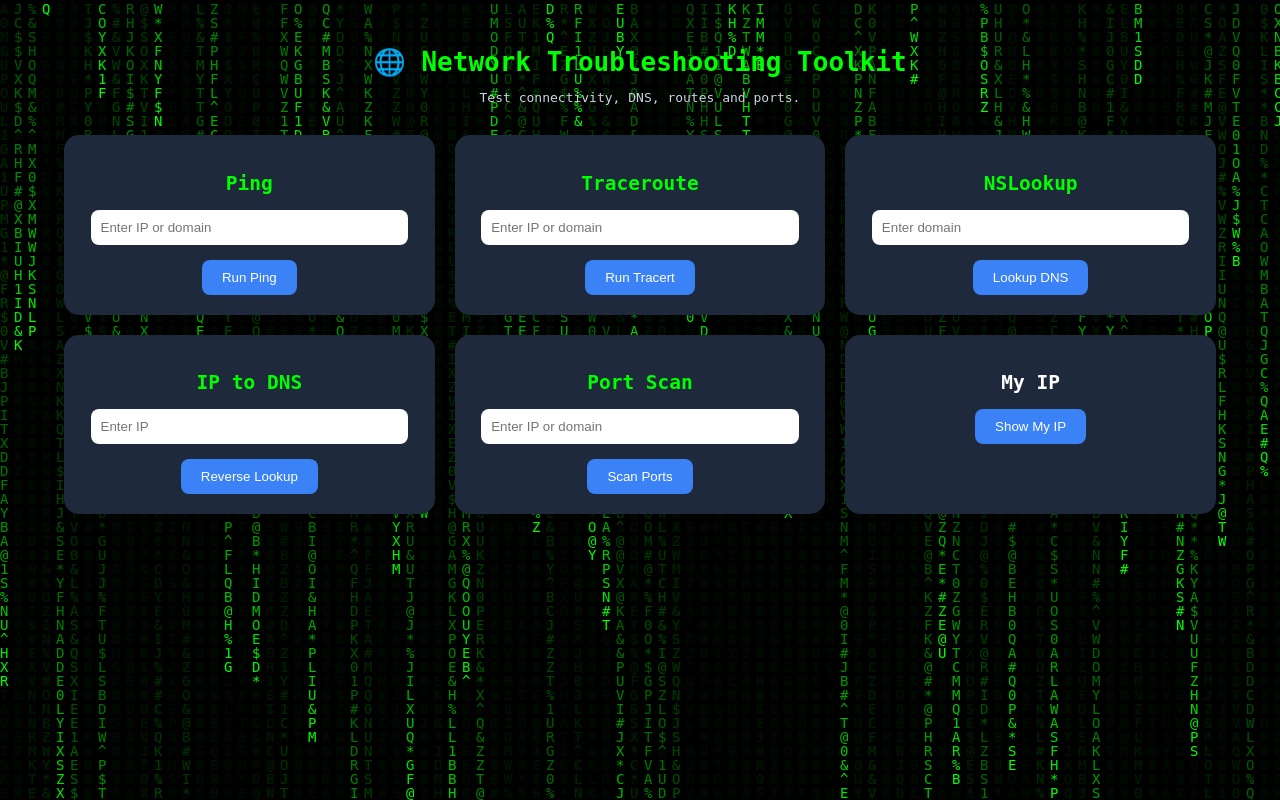
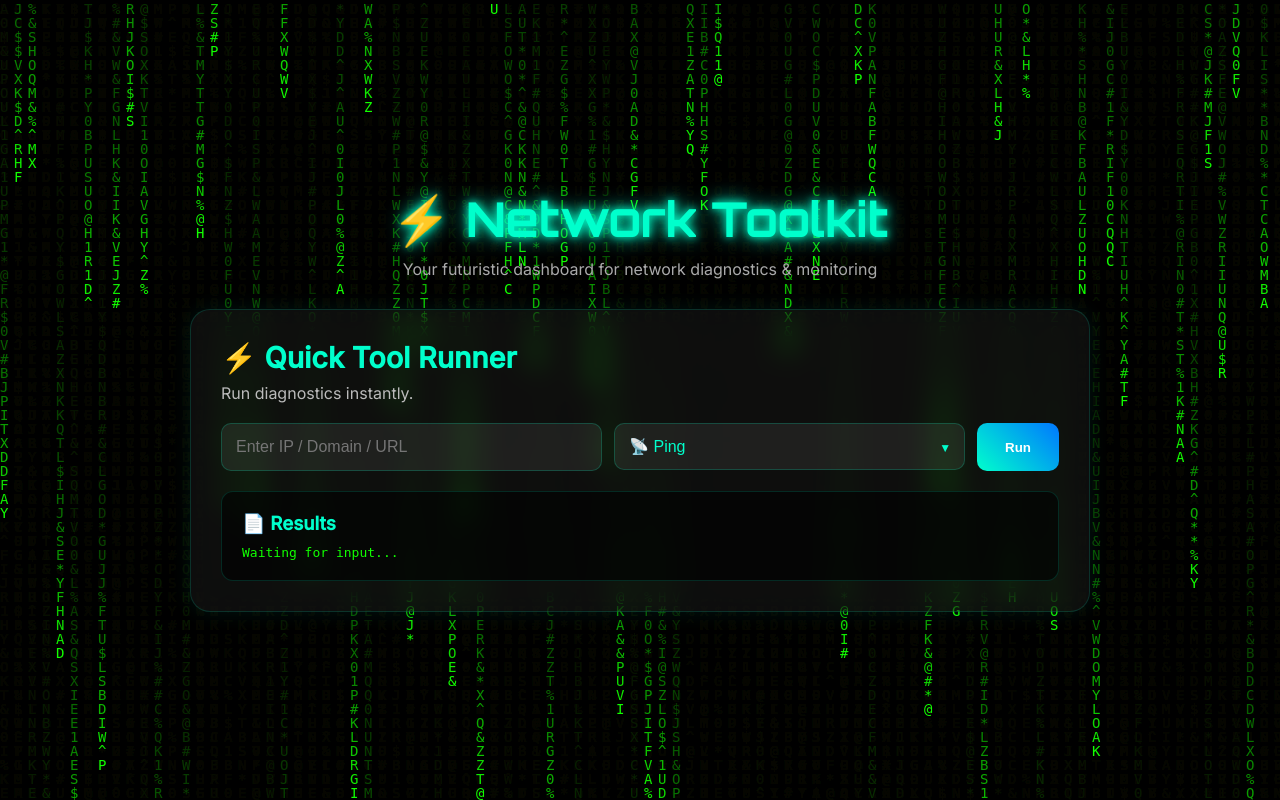
Before and after one commit to P-40E-1/network-troubleshooting, a Flask app: page / in a window 1280 px wide. Run offline with Flask 3, Linux system fonts and the light colour scheme.

Commit message:
better version

```diff
--- a/app.py
+++ b/app.py
@@ -1,69 +1,131 @@
-from flask import Flask, render_template, request
+from flask import Flask, render_template, request, jsonify
 import subprocess
+import socket
+import requests
+import ssl
+import tempfile
+from datetime import datetime
+from urllib.parse import urlparse
 
 app = Flask(__name__)
 
-@app.route('/')
-def home():
-    return render_template('index.html')
-
-@app.route('/ping', methods=['POST'])
-def ping():
-    host = request.form['host']
-    result = subprocess.run(
-        ['ping', '-n', '4', host],  # use -c on Linux
-        capture_output=True,
-        text=True
-    )
-    return render_template('result.html', output=result.stdout)
+# Home page
+@app.route("/")
+def index():
+    return render_template("index.html")
 
 
-@app.route('/tracert', methods=['POST'])
+# Ping
+@app.route("/ping", methods=["POST"])
+def ping():
+    host = request.json.get("host")
+    try:
+        result = subprocess.check_output(
+            ["ping", "-n" if subprocess.os.name == "nt" else "-c", "4", host],
+            stderr=subprocess.STDOUT,
+            universal_newlines=True
+        )
+        return result
+    except Exception as e:
+        return str(e)
+
+
+# Traceroute
+@app.route("/tracert", methods=["POST"])
 def tracert():
-    host = request.form['host']
-    result = subprocess.run(['tracert', host], capture_output=True, text=True)
-    return render_template('result.html', output=result.stdout)
+    host = request.json.get("host")
+    command = "tracert" if subprocess.os.name == "nt" else "traceroute"
+    try:
+        result = subprocess.check_output(
+            [command, host],
+            stderr=subprocess.STDOUT,
+            universal_newlines=True
+        )
+        return result
+    except Exception as e:
+        return str(e)
 
-@app.route('/nslookup', methods=['POST'])
+
+# NSLookup
+@app.route("/nslookup", methods=["POST"])
 def nslookup():
-    host = request.form['host']
-    result = subprocess.run(['nslookup', host], capture_output=True, text=True)
-    return render_template('result.html', output=result.stdout)
+    host = request.json.get("host")
+    try:
+        result = subprocess.check_output(
+            ["nslookup", host],
+            stderr=subprocess.STDOUT,
+            universal_newlines=True
+        )
+        return result
+    except Exception as e:
+        return str(e)
 
-@app.route('/myip')
-def myip():
-    ip = request.remote_addr
-    return render_template('result.html', output=f"Your IP: {ip}")
 
-import socket
+# Port Scan
+@app.route("/portscan", methods=["POST"])
+def portscan():
+    host = request.json.get("host")
+    common_ports = [21, 22, 23, 25, 53, 80, 110, 139, 143, 443, 445, 3306, 3389]
+    output = f"Scanning {host}...\n\n"
 
-@app.route('/reverse_dns', methods=['POST'])
-def reverse_dns():
-    ip = request.form['host']
     try:
-        hostname = socket.gethostbyaddr(ip)
-        output = hostname[0]
-    except:
-        output = "No PTR record found."
-    return render_template('result.html', output=output)
+        ip = socket.gethostbyname(host)
+        for port in common_ports:
+            sock = socket.socket(socket.AF_INET, socket.SOCK_STREAM)
+            sock.settimeout(0.5)
+            result = sock.connect_ex((ip, port))
+            if result == 0:
+                output += f"[OPEN] Port {port}\n"
+            sock.close()
+        return output
+    except Exception as e:
+        return str(e)
 
-import socket
 
-@app.route('/portscan', methods=['POST'])
-def portscan():
-    host = request.form['host']
-    ports = [21, 22, 80, 443, 3306]
-    output = ""
-    for port in ports:
-        s = socket.socket()
-        s.settimeout(1)
-        result = s.connect_ex((host, port))
-        if result == 0:
-            output += f"Port {port} is OPEN\n"
-        else:
-            output += f"Port {port} is CLOSED\n"
-        s.close()
-    return render_template('result.html', output=output)
+# GeoIP Lookup
+@app.route("/geoip", methods=["POST"])
+def geoip():
+    host = request.json.get("host")
+    try:
+        res = requests.get(f"http://ip-api.com/json/{host}").json()
+        return "\n".join([f"{k}: {v}" for k, v in res.items()])
+    except Exception as e:
+        return str(e)
 
-if __name__ == '__main__':
-    app.run(debug=True, use_reloader=False)
+
+# HTTP Headers
+@app.route("/http_headers", methods=["POST"])
+def http_headers():
+    url = request.json.get("url")
+    try:
+        headers = requests.get(url, timeout=5).headers
+        return "\n".join([f"{k}: {v}" for k, v in headers.items()])
+    except Exception as e:
+        return str(e)
+
+
+# SSL Check
+@app.route("/ssl_check", methods=["POST"])
+def ssl_check():
+    host = request.json.get("host")
+    try:
+        cert = ssl.get_server_certificate((host, 443))
+
+        with tempfile.NamedTemporaryFile(delete=False, mode="w", suffix=".pem") as f:
+            f.write(cert)
+            cert_path = f.name
+
+        x509 = ssl._ssl._test_decode_cert(cert_path)
+
+        output = f"Issuer: {x509.get('issuer')}\n"
+        output += f"Subject: {x509.get('subject')}\n"
+        output += f"Valid From: {x509.get('notBefore')}\n"
+        output += f"Valid To: {x509.get('notAfter')}\n"
+
+        return output
+    except Exception as e:
+        return str(e)
+
+
+if __name__ == "__main__":
+    app.run(debug=True)
--- a/static/style.css
+++ b/static/style.css
@@ -1,91 +1,17 @@
-body {
+* {
     margin: 0;
-    font-family: Arial, sans-serif;
-    background: linear-gradient(135deg, #0f172a, #1e293b);
-    color: white;
+    padding: 0;
+    box-sizing: border-box;
 }
 
-.container {
-    width: 90%;
-    max-width: 1200px;
-    margin: auto;
-    padding: 30px;
+body {
+    font-family: 'Inter', sans-serif;
+    background: #05070d;
+    color: white;
+    overflow-x: hidden;
 }
 
-h1 {
-    text-align: center;
-    margin-bottom: 10px;
-}
-
-p {
-    text-align: center;
-    margin-bottom: 30px;
-    color: #cbd5e1;
-}
-
-.grid {
-    display: grid;
-    grid-template-columns: repeat(auto-fit, minmax(280px, 1fr));
-    gap: 20px;
-}
-
-.card {
-    background: #1e293b;
-    padding: 20px;
-    border-radius: 15px;
-    box-shadow: 0 4px 10px rgba(0,0,0,0.3);
-    text-align: center;
-}
-
-.card h2 {
-    margin-bottom: 15px;
-}
-
-input {
-    width: 90%;
-    padding: 10px;
-    border: none;
-    border-radius: 8px;
-    margin-bottom: 15px;
-}
-
-button, .back-btn {
-    background: #3b82f6;
-    color: white;
-    border: none;
-    padding: 10px 20px;
-    border-radius: 8px;
-    cursor: pointer;
-    text-decoration: none;
-}
-
-button:hover, .back-btn:hover {
-    background: #2563eb;
-}
-
-pre {
-    background: black;
-    color: #00ff00;
-    padding: 20px;
-    border-radius: 10px;
-    overflow-x: auto;
-}
-
-.link-card {
-    text-decoration: none;
-    color: white;
-}
-
-
-body {
-    margin: 0;
-    overflow: hidden;
-    background: black;
-    color: #00ff00;
-    font-family: monospace;
-}
-
-/* Matrix canvas behind everything */
+/* Matrix canvas */
 #matrix {
     position: fixed;
     top: 0;
@@ -93,8 +19,198 @@ body {
     z-index: -1;
 }
 
-/* Keep UI above background */
+/* Layout */
 .content {
     position: relative;
     z-index: 1;
+    min-height: 100vh;
+    display: flex;
+    align-items: center;
+    justify-content: center;
+    padding: 20px;
 }
+
+.container {
+    width: 100%;
+    max-width: 900px;
+}
+
+/* Hero */
+.hero {
+    text-align: center;
+    margin-bottom: 30px;
+}
+
+.hero h1 {
+    font-family: 'Orbitron', sans-serif;
+    font-size: 3rem;
+    color: #00ffcc;
+    text-shadow: 0 0 8px #00ffcc,
+                 0 0 20px #00ffcc;
+}
+
+.hero p {
+    margin-top: 10px;
+    font-size: 1rem;
+    color: #aaa;
+}
+
+/* Glass card */
+.result-section {
+    background: rgba(255,255,255,0.05);
+    border: 1px solid rgba(0,255,204,0.15);
+    backdrop-filter: blur(14px);
+    border-radius: 20px;
+    padding: 30px;
+    box-shadow: 0 0 20px rgba(0,255,204,0.08);
+}
+
+.result-section h2 {
+    color: #00ffcc;
+    margin-bottom: 8px;
+    font-size: 1.8rem;
+}
+
+.result-section p {
+    color: #bbb;
+    margin-bottom: 20px;
+}
+
+/* Form */
+#quickToolForm {
+    display: flex;
+    flex-wrap: wrap;
+    gap: 12px;
+    margin-bottom: 20px;
+}
+
+/* Input */
+#quickToolForm input {
+    flex: 1;
+    min-width: 220px;
+    padding: 14px;
+    border-radius: 10px;
+    border: 1px solid rgba(0,255,204,0.2);
+    background: rgba(255,255,255,0.07);
+    color: white;
+    outline: none;
+    font-size: 1rem;
+    transition: 0.3s;
+}
+
+#quickToolForm input:focus {
+    border-color: #00ffcc;
+    box-shadow: 0 0 10px rgba(0,255,204,0.4);
+}
+
+/* Select wrapper */
+.select-wrapper {
+    position: relative;
+    flex: 1;
+    min-width: 220px;
+}
+
+.select-wrapper::after {
+    content: "▼";
+    font-size: 0.75rem;
+    color: #00ffcc;
+    position: absolute;
+    right: 14px;
+    top: 50%;
+    transform: translateY(-50%);
+    pointer-events: none;
+}
+
+/* Select */
+#quickToolForm select {
+    width: 100%;
+    padding: 14px 40px 14px 14px;
+    border-radius: 10px;
+    border: 1px solid rgba(0,255,204,0.2);
+    background: rgba(255,255,255,0.07);
+    color: #00ffcc;
+    font-size: 1rem;
+    cursor: pointer;
+    outline: none;
+    appearance: none;
+    -webkit-appearance: none;
+    -moz-appearance: none;
+    transition: 0.3s;
+}
+
+#quickToolForm select:hover,
+#quickToolForm select:focus {
+    border-color: #00ffcc;
+    box-shadow: 0 0 10px rgba(0,255,204,0.4);
+    background: rgba(255,255,255,0.1);
+}
+
+#quickToolForm select option {
+    background: #0b0f19;
+    color: #00ffcc;
+}
+
+/* Button */
+#quickToolForm button {
+    padding: 14px 28px;
+    border: none;
+    border-radius: 10px;
+    background: linear-gradient(45deg, #00ffcc, #0077ff);
+    color: white;
+    font-weight: bold;
+    cursor: pointer;
+    transition: 0.3s ease;
+}
+
+#quickToolForm button:hover {
+    transform: translateY(-2px);
+    box-shadow: 0 0 15px rgba(0,255,204,0.4);
+}
+
+/* Output */
+.output-box {
+    margin-top: 10px;
+    background: rgba(0,0,0,0.6);
+    border: 1px solid rgba(0,255,204,0.15);
+    border-radius: 12px;
+    padding: 20px;
+}
+
+.output-box h3 {
+    margin-bottom: 10px;
+    color: #00ffcc;
+}
+
+.output-box pre {
+    color: #11ff00;
+    font-family: monospace;
+    white-space: pre-wrap;
+    word-wrap: break-word;
+    max-height: 300px;
+    overflow-y: auto;
+}
+
+/* Scrollbar */
+.output-box pre::-webkit-scrollbar {
+    width: 8px;
+}
+
+.output-box pre::-webkit-scrollbar-thumb {
+    background: #00ffcc;
+    border-radius: 4px;
+}
+
+/* Responsive */
+@media(max-width: 768px) {
+    .hero h1 {
+        font-size: 2rem;
+    }
+
+    #quickToolForm {
+        flex-direction: column;
+    }
+
+    #quickToolForm button {
+        width: 100%;
+    }
+}
--- a/templates/index.html
+++ b/templates/index.html
@@ -3,102 +3,117 @@
 <head>
     <meta charset="UTF-8">
     <meta name="viewport" content="width=device-width, initial-scale=1.0">
-    <title>Network Toolkit</title>
+    <title>⚡ Network Toolkit</title>
     <link rel="stylesheet" href="{{ url_for('static', filename='style.css') }}">
+    <link href="https://fonts.googleapis.com/css2?family=Orbitron:wght@500;700&family=Inter:wght@300;400;500&display=swap" rel="stylesheet">
 </head>
 <body>
+
 <canvas id="matrix"></canvas>
+
 <div class="content">
-    <!-- your existing UI here -->
+    <div class="container">
+        <header class="hero">
+            <h1>⚡ Network Toolkit</h1>
+            <p>Your futuristic dashboard for network diagnostics & monitoring</p>
+        </header>
 
-    <div class="container">
-        <h1>🌐 Network Troubleshooting Toolkit</h1>
-        <p>Test connectivity, DNS, routes and ports.</p>
+        <div class="result-section">
+            <h2>⚡ Quick Tool Runner</h2>
+            <p>Run diagnostics instantly.</p>
 
-        <div class="grid">
-            <form action="/ping" method="post" class="card">
-                <h2>Ping</h2>
-                <input type="text" name="host" placeholder="Enter IP or domain">
-                <button type="submit">Run Ping</button>
+            <form id="quickToolForm">
+                <input type="text" id="targetInput" placeholder="Enter IP / Domain / URL" required>
+
+               <div class="select-wrapper">
+                    <select id="toolSelect">
+                        <option value="ping">📡 Ping</option>
+                        <option value="tracert">🛣 Traceroute</option>
+                        <option value="nslookup">🔍 NSLookup</option>
+                        <option value="portscan">🚪 Port Scan</option>
+                        <option value="geoip">🌍 GeoIP Lookup</option>
+                        <option value="http_headers">📄 HTTP Headers</option>
+                        <option value="ssl_check">🔐 SSL Check</option>
+                    </select>
+               </div>
+
+                <button type="submit">Run</button>
             </form>
 
-            <form action="/tracert" method="post" class="card">
-                <h2>Traceroute</h2>
-                <input type="text" name="host" placeholder="Enter IP or domain">
-                <button type="submit">Run Tracert</button>
-            </form>
-
-            <form action="/nslookup" method="post" class="card">
-                <h2>NSLookup</h2>
-                <input type="text" name="host" placeholder="Enter domain">
-                <button type="submit">Lookup DNS</button>
-            </form>
-
-            <form action="/reverse_dns" method="post" class="card">
-                <h2>IP to DNS</h2>
-                <input type="text" name="host" placeholder="Enter IP">
-                <button type="submit">Reverse Lookup</button>
-            </form>
-
-            <form action="/portscan" method="post" class="card">
-                <h2>Port Scan</h2>
-                <input type="text" name="host" placeholder="Enter IP or domain">
-                <button type="submit">Scan Ports</button>
-            </form>
-
-            <a href="/myip" class="card link-card">
-                <h2>My IP</h2>
-                <button>Show My IP</button>
-            </a>
+            <div class="output-box">
+                <h3>📄 Results</h3>
+                <pre id="resultOutput">Waiting for input...</pre>
+            </div>
         </div>
     </div>
-    </div>
+</div>
 
 <script>
 const canvas = document.getElementById("matrix");
 const ctx = canvas.getContext("2d");
 
-// Full screen
 canvas.height = window.innerHeight;
 canvas.width = window.innerWidth;
 
 const letters = "01ABCDEFGHIJKLMNOPQRSTUVWXYZ@#$%^&*";
 const lettersArray = letters.split("");
-
 const fontSize = 14;
 const columns = canvas.width / fontSize;
-
 const drops = [];
 
-for (let x = 0; x < columns; x++) {
-    drops[x] = 1;
-}
+for (let x = 0; x < columns; x++) drops[x] = 1;
 
 function drawMatrix() {
-    ctx.fillStyle = "rgba(0, 0, 0, 0.05)";
+    ctx.fillStyle = "rgba(0,0,0,0.08)";
     ctx.fillRect(0, 0, canvas.width, canvas.height);
 
-    ctx.fillStyle = "#00ff00";
+    ctx.fillStyle = "#11ff00";
     ctx.font = fontSize + "px monospace";
 
     for (let i = 0; i < drops.length; i++) {
         const text = lettersArray[Math.floor(Math.random() * lettersArray.length)];
         ctx.fillText(text, i * fontSize, drops[i] * fontSize);
 
-        if (drops[i] * fontSize > canvas.height && Math.random() > 0.975) {
-            drops[i] = 0;
-        }
+        if (drops[i] * fontSize > canvas.height && Math.random() > 0.975) drops[i] = 0;
         drops[i]++;
     }
 }
 
-setInterval(drawMatrix, 33);
+setInterval(drawMatrix, 35);
 
-// resize fix
 window.addEventListener("resize", () => {
     canvas.height = window.innerHeight;
     canvas.width = window.innerWidth;
 });
 </script>
+<script>
+document.getElementById("quickToolForm").addEventListener("submit", async function(e) {
+    e.preventDefault();
+
+    const target = document.getElementById("targetInput").value;
+    const tool = document.getElementById("toolSelect").value;
+    const output = document.getElementById("resultOutput");
+
+    output.textContent = "Running " + tool + "...";
+
+    try {
+        const response = await fetch(`/${tool}`, {
+            method: "POST",
+            headers: {
+                "Content-Type": "application/json"
+            },
+            body: JSON.stringify({
+                host: target,
+                url: target
+            })
+        });
+
+        const result = await response.text();
+        output.textContent = result;
+    } catch (error) {
+        output.textContent = "Error: " + error.message;
+    }
+});
+</script>
 </body>
 </html>
```
Also changed, not shown: templates/result.html (deleted, +0 -16 lines).
